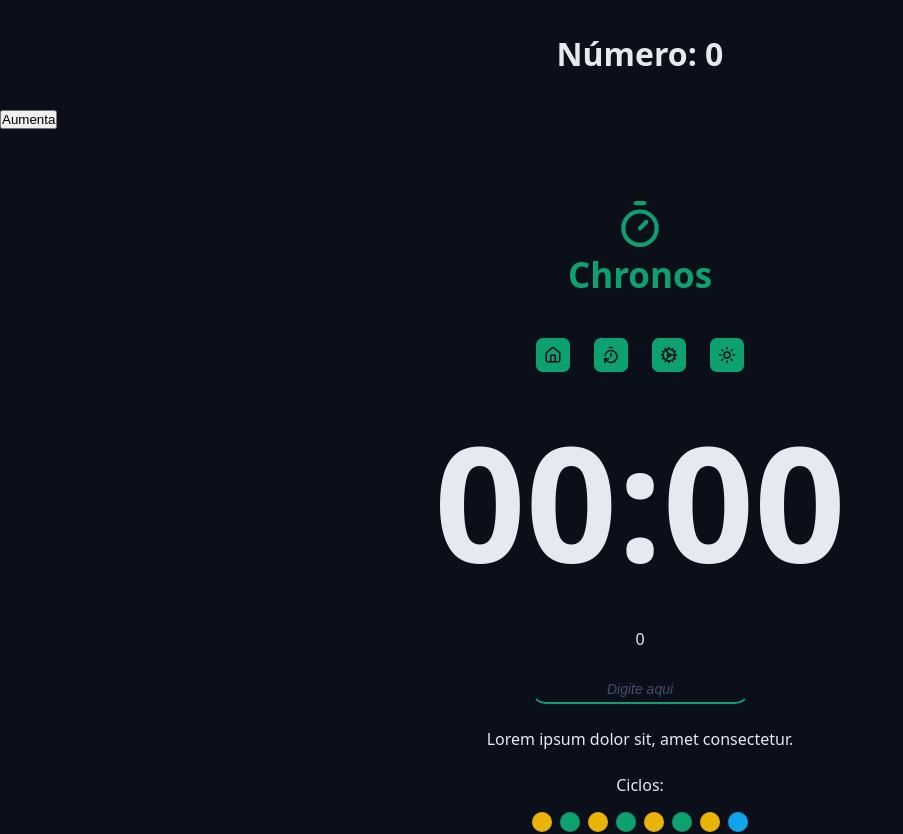
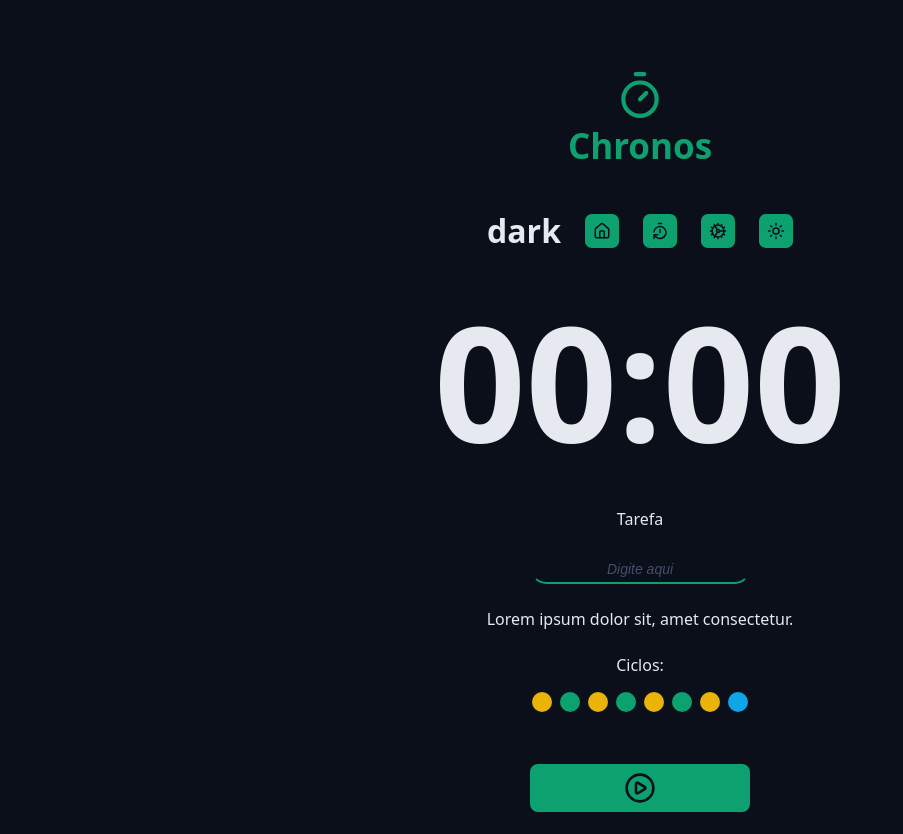
Before and after one commit to Dev-Isaque/chronos-pomodoro, a React (Vite) app: page / in a window 1280 px wide. Shown: the top 834 px of the page, without its empty margins (0-903 px from the left). Built offline with nearby package versions, Linux system fonts and the light colour scheme.

Commit message:
Criação do theme dark e light

```diff
--- a/index.html
+++ b/index.html
@@ -1,5 +1,5 @@
 <!doctype html>
-<html lang="en">
+<html lang="pt-BR" data-theme="dark">
   <head>
     <meta charset="UTF-8" />
     <link rel="icon" type="image/svg+xml" href="/vite.svg" />
--- a/src/App.tsx
+++ b/src/App.tsx
@@ -10,22 +10,10 @@
 import { DefaultButton } from './components/DefaultButton';
 import { PlayCircleIcon } from 'lucide-react';
 import { Footer } from './components/Footer';
-import { Heading } from './components/Heading';
-import { useState } from 'react';
 
 export function App() {
-  const [numero, setNumero] = useState(0);
-
-  function handleClick() {
-    setNumero(prevState => prevState + 1);
-  }
-
   return (
     <>
-      <Heading>Número: {numero}</Heading>
-
-      <button onClick={handleClick}>Aumenta</button>
-
       <Container>
         <Logo />
       </Container>
@@ -42,7 +30,7 @@
         <form className='form' action=''>
           <div className='formRow'>
             <DefaultInput
-              labelText={numero.toString()}
+              labelText='Tarefa'
               id='task'
               type='text'
               placeholder='Digite aqui'
--- a/src/components/Menu/index.tsx
+++ b/src/components/Menu/index.tsx
@@ -1,20 +1,62 @@
 import { CogIcon, HouseIcon, SunIcon, TimerResetIcon } from 'lucide-react';
 import styles from './styles.module.css';
+import { useState } from 'react';
 
+type AvailableThemes = 'dark' | 'light';
 
 export function Menu() {
-  return <div className={styles.menu}>
-    <a className={styles['menu-link']} href="#">
+  const [theme, setTheme] = useState<AvailableThemes>('dark');
+
+  function handleThmeChange(
+    event: React.MouseEvent<HTMLAnchorElement, MouseEvent>,
+  ) {
+    event.preventDefault();
+    console.log(theme);
+
+    setTheme(prevTheme => {
+      const nextTheme = prevTheme === 'dark' ? 'light' : 'dark';
+      return nextTheme;
+    });
+
+    document.documentElement.setAttribute('data-theme', theme);
+  }
+  return (
+    <div className={styles.menu}>
+      <h1>{theme}</h1>
+
+      <a
+        className={styles['menu-link']}
+        href='#'
+        aria-label='Home'
+        title='Home'
+      >
         <HouseIcon />
       </a>
-    <a className={styles['menu-link']} href="#">
+      <a
+        className={styles['menu-link']}
+        href='#'
+        aria-label='Reset'
+        title='Reset'
+      >
         <TimerResetIcon />
       </a>
-    <a className={styles['menu-link']} href="#">
+      <a
+        className={styles['menu-link']}
+        href='#'
+        aria-label='Settings'
+        title='Settings'
+      >
         <CogIcon />
       </a>
-    <a className={styles['menu-link']} href="#">
+      <a
+        className={styles['menu-link']}
+        href='#'
+        aria-label='Theme'
+        title='Theme'
+        onClick={event => handleThmeChange(event)}
+      >
         <SunIcon />
       </a>
-  </div>;
+    </div>
+  );
 }
--- a/src/styles/theme.css
+++ b/src/styles/theme.css
@@ -35,3 +35,22 @@
     --disabled: #555f7d;
     --text-disabled: #aab3cc;
 }
+
+
+:root[data-theme='light'] {
+    --gray-100: #0a0f1a;
+    --gray-200: #181f2e;
+    --gray-300: #272f43;
+    --gray-400: #363d56;
+    --gray-500: #454f6a;
+    --gray-600: #555f7d;
+    --gray-700: #aab3cc;
+    --gray-800: #cdd3e1;
+    --gray-900: #e6e9f0;
+
+    --text-default: #0a0f1a;
+    --text-muted: #272f43;
+
+    --link-color: #0b8a60;
+    --link-hover: #065f46;
+}
```
Lines whose indentation alone changed are shown as unchanged.
